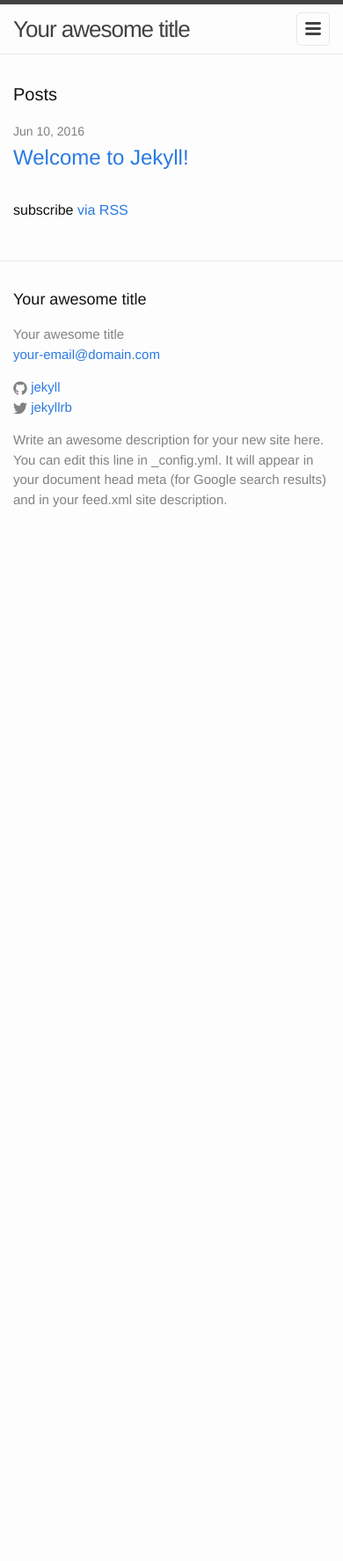
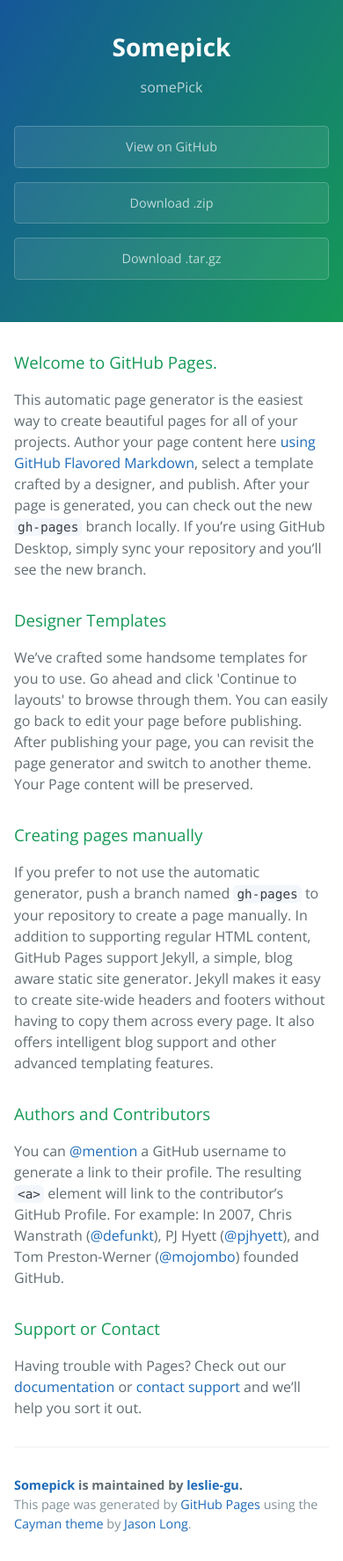
Before and after one commit to leslie-gu/somePick, a Jekyll site: the page index.html, which Jekyll copies as it is, in a window 390 px wide. Shown: the whole page at 88% size. Built offline with Jekyll 4.4.1, drawn with Linux system fonts in a browser that asks for light colours; before the commit the page ends 900 px from its top, so only the background shows below that.

Commit message:
Create gh-pages branch via GitHub

```diff
--- a/index.html
+++ b/index.html
@@ -1,23 +1,57 @@
----
-layout: default
----
+<!DOCTYPE html>
+<html lang="en-us">
+  <head>
+    <meta charset="UTF-8">
+    <title>Somepick by leslie-gu</title>
+    <meta name="viewport" content="width=device-width, initial-scale=1">
+    <link rel="stylesheet" type="text/css" href="stylesheets/normalize.css" media="screen">
+    <link href='https://fonts.googleapis.com/css?family=Open+Sans:400,700' rel='stylesheet' type='text/css'>
+    <link rel="stylesheet" type="text/css" href="stylesheets/stylesheet.css" media="screen">
+    <link rel="stylesheet" type="text/css" href="stylesheets/github-light.css" media="screen">
+  </head>
+  <body>
+    <section class="page-header">
+      <h1 class="project-name">Somepick</h1>
+      <h2 class="project-tagline">somePick</h2>
+      <a href="https://github.com/leslie-gu/somePick" class="btn">View on GitHub</a>
+      <a href="https://github.com/leslie-gu/somePick/zipball/master" class="btn">Download .zip</a>
+      <a href="https://github.com/leslie-gu/somePick/tarball/master" class="btn">Download .tar.gz</a>
+    </section>
 
-<div class="home">
+    <section class="main-content">
+      <h3>
+<a id="welcome-to-github-pages" class="anchor" href="#welcome-to-github-pages" aria-hidden="true"><span aria-hidden="true" class="octicon octicon-link"></span></a>Welcome to GitHub Pages.</h3>
 
-  <h1 class="page-heading">Posts</h1>
+<p>This automatic page generator is the easiest way to create beautiful pages for all of your projects. Author your page content here <a href="https://guides.github.com/features/mastering-markdown/">using GitHub Flavored Markdown</a>, select a template crafted by a designer, and publish. After your page is generated, you can check out the new <code>gh-pages</code> branch locally. If you’re using GitHub Desktop, simply sync your repository and you’ll see the new branch.</p>
 
-  <ul class="post-list">
-    {% for post in site.posts %}
-      <li>
-        <span class="post-meta">{{ post.date | date: "%b %-d, %Y" }}</span>
+<h3>
+<a id="designer-templates" class="anchor" href="#designer-templates" aria-hidden="true"><span aria-hidden="true" class="octicon octicon-link"></span></a>Designer Templates</h3>
 
-        <h2>
-          <a class="post-link" href="{{ post.url | prepend: site.baseurl }}">{{ post.title }}</a>
-        </h2>
-      </li>
-    {% endfor %}
-  </ul>
+<p>We’ve crafted some handsome templates for you to use. Go ahead and click 'Continue to layouts' to browse through them. You can easily go back to edit your page before publishing. After publishing your page, you can revisit the page generator and switch to another theme. Your Page content will be preserved.</p>
 
-  <p class="rss-subscribe">subscribe <a href="{{ "/feed.xml" | prepend: site.baseurl }}">via RSS</a></p>
+<h3>
+<a id="creating-pages-manually" class="anchor" href="#creating-pages-manually" aria-hidden="true"><span aria-hidden="true" class="octicon octicon-link"></span></a>Creating pages manually</h3>
 
-</div>
+<p>If you prefer to not use the automatic generator, push a branch named <code>gh-pages</code> to your repository to create a page manually. In addition to supporting regular HTML content, GitHub Pages support Jekyll, a simple, blog aware static site generator. Jekyll makes it easy to create site-wide headers and footers without having to copy them across every page. It also offers intelligent blog support and other advanced templating features.</p>
+
+<h3>
+<a id="authors-and-contributors" class="anchor" href="#authors-and-contributors" aria-hidden="true"><span aria-hidden="true" class="octicon octicon-link"></span></a>Authors and Contributors</h3>
+
+<p>You can <a href="https://help.github.com/articles/basic-writing-and-formatting-syntax/#mentioning-users-and-teams" class="user-mention">@mention</a> a GitHub username to generate a link to their profile. The resulting <code>&lt;a&gt;</code> element will link to the contributor’s GitHub Profile. For example: In 2007, Chris Wanstrath (<a href="https://github.com/defunkt" class="user-mention">@defunkt</a>), PJ Hyett (<a href="https://github.com/pjhyett" class="user-mention">@pjhyett</a>), and Tom Preston-Werner (<a href="https://github.com/mojombo" class="user-mention">@mojombo</a>) founded GitHub.</p>
+
+<h3>
+<a id="support-or-contact" class="anchor" href="#support-or-contact" aria-hidden="true"><span aria-hidden="true" class="octicon octicon-link"></span></a>Support or Contact</h3>
+
+<p>Having trouble with Pages? Check out our <a href="https://help.github.com/pages">documentation</a> or <a href="https://github.com/contact">contact support</a> and we’ll help you sort it out.</p>
+
+      <footer class="site-footer">
+        <span class="site-footer-owner"><a href="https://github.com/leslie-gu/somePick">Somepick</a> is maintained by <a href="https://github.com/leslie-gu">leslie-gu</a>.</span>
+
+        <span class="site-footer-credits">This page was generated by <a href="https://pages.github.com">GitHub Pages</a> using the <a href="https://github.com/jasonlong/cayman-theme">Cayman theme</a> by <a href="https://twitter.com/jasonlong">Jason Long</a>.</span>
+      </footer>
+
+    </section>
+
+
+  </body>
+</html>
--- /dev/null
+++ b/stylesheets/github-light.css
@@ -0,0 +1,123 @@
+/*
+The MIT License (MIT)
+
+Copyright (c) 2015 GitHub, Inc.
+
+Permission is hereby granted, free of charge, to any person obtaining a copy
+of this software and associated documentation files (the "Software"), to deal
+in the Software without restriction, including without limitation the rights
+to use, copy, modify, merge, publish, distribute, sublicense, and/or sell
+copies of the Software, and to permit persons to whom the Software is
+furnished to do so, subject to the following conditions:
+
+The above copyright notice and this permission notice shall be included in all
+copies or substantial portions of the Software.
+
+THE SOFTWARE IS PROVIDED "AS IS", WITHOUT WARRANTY OF ANY KIND, EXPRESS OR
+IMPLIED, INCLUDING BUT NOT LIMITED TO THE WARRANTIES OF MERCHANTABILITY,
+FITNESS FOR A PARTICULAR PURPOSE AND NONINFRINGEMENT. IN NO EVENT SHALL THE
+AUTHORS OR COPYRIGHT HOLDERS BE LIABLE FOR ANY CLAIM, DAMAGES OR OTHER
+LIABILITY, WHETHER IN AN ACTION OF CONTRACT, TORT OR OTHERWISE, ARISING FROM,
+OUT OF OR IN CONNECTION WITH THE SOFTWARE OR THE USE OR OTHER DEALINGS IN THE
+SOFTWARE.
+
+*/
+
+.pl-c /* comment */ {
+  color: #969896;
+}
+
+.pl-c1      /* constant, markup.raw, meta.diff.header, meta.module-reference, meta.property-name, support, support.constant, support.variable, variable.other.constant */,
+.pl-s .pl-v /* string variable */ {
+  color: #0086b3;
+}
+
+.pl-e  /* entity */,
+.pl-en /* entity.name */ {
+  color: #795da3;
+}
+
+.pl-s .pl-s1 /* string source */,
+.pl-smi      /* storage.modifier.import, storage.modifier.package, storage.type.java, variable.other, variable.parameter.function */ {
+  color: #333;
+}
+
+.pl-ent /* entity.name.tag */ {
+  color: #63a35c;
+}
+
+.pl-k /* keyword, storage, storage.type */ {
+  color: #a71d5d;
+}
+
+.pl-pds              /* punctuation.definition.string, string.regexp.character-class */,
+.pl-s                /* string */,
+.pl-s .pl-pse .pl-s1 /* string punctuation.section.embedded source */,
+.pl-sr               /* string.regexp */,
+.pl-sr .pl-cce       /* string.regexp constant.character.escape */,
+.pl-sr .pl-sra       /* string.regexp string.regexp.arbitrary-repitition */,
+.pl-sr .pl-sre       /* string.regexp source.ruby.embedded */ {
+  color: #183691;
+}
+
+.pl-v /* variable */ {
+  color: #ed6a43;
+}
+
+.pl-id /* invalid.deprecated */ {
+  color: #b52a1d;
+}
+
+.pl-ii /* invalid.illegal */ {
+  background-color: #b52a1d;
+  color: #f8f8f8;
+}
+
+.pl-sr .pl-cce /* string.regexp constant.character.escape */ {
+  color: #63a35c;
+  font-weight: bold;
+}
+
+.pl-ml /* markup.list */ {
+  color: #693a17;
+}
+
+.pl-mh        /* markup.heading */,
+.pl-mh .pl-en /* markup.heading entity.name */,
+.pl-ms        /* meta.separator */ {
+  color: #1d3e81;
+  font-weight: bold;
+}
+
+.pl-mq /* markup.quote */ {
+  color: #008080;
+}
+
+.pl-mi /* markup.italic */ {
+  color: #333;
+  font-style: italic;
+}
+
+.pl-mb /* markup.bold */ {
+  color: #333;
+  font-weight: bold;
+}
+
+.pl-md /* markup.deleted, meta.diff.header.from-file */ {
+  background-color: #ffecec;
+  color: #bd2c00;
+}
+
+.pl-mi1 /* markup.inserted, meta.diff.header.to-file */ {
+  background-color: #eaffea;
+  color: #55a532;
+}
+
+.pl-mdr /* meta.diff.range */ {
+  color: #795da3;
+  font-weight: bold;
+}
+
+.pl-mo /* meta.output */ {
+  color: #1d3e81;
+}
--- /dev/null
+++ b/stylesheets/stylesheet.css
@@ -0,0 +1,245 @@
+* {
+  box-sizing: border-box; }
+
+body {
+  padding: 0;
+  margin: 0;
+  font-family: "Open Sans", "Helvetica Neue", Helvetica, Arial, sans-serif;
+  font-size: 16px;
+  line-height: 1.5;
+  color: #606c71; }
+
+a {
+  color: #1e6bb8;
+  text-decoration: none; }
+  a:hover {
+    text-decoration: underline; }
+
+.btn {
+  display: inline-block;
+  margin-bottom: 1rem;
+  color: rgba(255, 255, 255, 0.7);
+  background-color: rgba(255, 255, 255, 0.08);
+  border-color: rgba(255, 255, 255, 0.2);
+  border-style: solid;
+  border-width: 1px;
+  border-radius: 0.3rem;
+  transition: color 0.2s, background-color 0.2s, border-color 0.2s; }
+  .btn + .btn {
+    margin-left: 1rem; }
+
+.btn:hover {
+  color: rgba(255, 255, 255, 0.8);
+  text-decoration: none;
+  background-color: rgba(255, 255, 255, 0.2);
+  border-color: rgba(255, 255, 255, 0.3); }
+
+@media screen and (min-width: 64em) {
+  .btn {
+    padding: 0.75rem 1rem; } }
+
+@media screen and (min-width: 42em) and (max-width: 64em) {
+  .btn {
+    padding: 0.6rem 0.9rem;
+    font-size: 0.9rem; } }
+
+@media screen and (max-width: 42em) {
+  .btn {
+    display: block;
+    width: 100%;
+    padding: 0.75rem;
+    font-size: 0.9rem; }
+    .btn + .btn {
+      margin-top: 1rem;
+      margin-left: 0; } }
+
+.page-header {
+  color: #fff;
+  text-align: center;
+  background-color: #159957;
+  background-image: linear-gradient(120deg, #155799, #159957); }
+
+@media screen and (min-width: 64em) {
+  .page-header {
+    padding: 5rem 6rem; } }
+
+@media screen and (min-width: 42em) and (max-width: 64em) {
+  .page-header {
+    padding: 3rem 4rem; } }
+
+@media screen and (max-width: 42em) {
+  .page-header {
+    padding: 2rem 1rem; } }
+
+.project-name {
+  margin-top: 0;
+  margin-bottom: 0.1rem; }
+
+@media screen and (min-width: 64em) {
+  .project-name {
+    font-size: 3.25rem; } }
+
+@media screen and (min-width: 42em) and (max-width: 64em) {
+  .project-name {
+    font-size: 2.25rem; } }
+
+@media screen and (max-width: 42em) {
+  .project-name {
+    font-size: 1.75rem; } }
+
+.project-tagline {
+  margin-bottom: 2rem;
+  font-weight: normal;
+  opacity: 0.7; }
+
+@media screen and (min-width: 64em) {
+  .project-tagline {
+    font-size: 1.25rem; } }
+
+@media screen and (min-width: 42em) and (max-width: 64em) {
+  .project-tagline {
+    font-size: 1.15rem; } }
+
+@media screen and (max-width: 42em) {
+  .project-tagline {
+    font-size: 1rem; } }
+
+.main-content :first-child {
+  margin-top: 0; }
+.main-content img {
+  max-width: 100%; }
+.main-content h1, .main-content h2, .main-content h3, .main-content h4, .main-content h5, .main-content h6 {
+  margin-top: 2rem;
+  margin-bottom: 1rem;
+  font-weight: normal;
+  color: #159957; }
+.main-content p {
+  margin-bottom: 1em; }
+.main-content code {
+  padding: 2px 4px;
+  font-family: Consolas, "Liberation Mono", Menlo, Courier, monospace;
+  font-size: 0.9rem;
+  color: #383e41;
+  background-color: #f3f6fa;
+  border-radius: 0.3rem; }
+.main-content pre {
+  padding: 0.8rem;
+  margin-top: 0;
+  margin-bottom: 1rem;
+  font: 1rem Consolas, "Liberation Mono", Menlo, Courier, monospace;
+  color: #567482;
+  word-wrap: normal;
+  background-color: #f3f6fa;
+  border: solid 1px #dce6f0;
+  border-radius: 0.3rem; }
+  .main-content pre > code {
+    padding: 0;
+    margin: 0;
+    font-size: 0.9rem;
+    color: #567482;
+    word-break: normal;
+    white-space: pre;
+    background: transparent;
+    border: 0; }
+.main-content .highlight {
+  margin-bottom: 1rem; }
+  .main-content .highlight pre {
+    margin-bottom: 0;
+    word-break: normal; }
+.main-content .highlight pre, .main-content pre {
+  padding: 0.8rem;
+  overflow: auto;
+  font-size: 0.9rem;
+  line-height: 1.45;
+  border-radius: 0.3rem; }
+.main-content pre code, .main-content pre tt {
+  display: inline;
+  max-width: initial;
+  padding: 0;
+  margin: 0;
+  overflow: initial;
+  line-height: inherit;
+  word-wrap: normal;
+  background-color: transparent;
+  border: 0; }
+  .main-content pre code:before, .main-content pre code:after, .main-content pre tt:before, .main-content pre tt:after {
+    content: normal; }
+.main-content ul, .main-content ol {
+  margin-top: 0; }
+.main-content blockquote {
+  padding: 0 1rem;
+  margin-left: 0;
+  color: #819198;
+  border-left: 0.3rem solid #dce6f0; }
+  .main-content blockquote > :first-child {
+    margin-top: 0; }
+  .main-content blockquote > :last-child {
+    margin-bottom: 0; }
+.main-content table {
+  display: block;
+  width: 100%;
+  overflow: auto;
+  word-break: normal;
+  word-break: keep-all; }
+  .main-content table th {
+    font-weight: bold; }
+  .main-content table th, .main-content table td {
+    padding: 0.5rem 1rem;
+    border: 1px solid #e9ebec; }
+.main-content dl {
+  padding: 0; }
+  .main-content dl dt {
+    padding: 0;
+    margin-top: 1rem;
+    font-size: 1rem;
+    font-weight: bold; }
+  .main-content dl dd {
+    padding: 0;
+    margin-bottom: 1rem; }
+.main-content hr {
+  height: 2px;
+  padding: 0;
+  margin: 1rem 0;
+  background-color: #eff0f1;
+  border: 0; }
+
+@media screen and (min-width: 64em) {
+  .main-content {
+    max-width: 64rem;
+    padding: 2rem 6rem;
+    margin: 0 auto;
+    font-size: 1.1rem; } }
+
+@media screen and (min-width: 42em) and (max-width: 64em) {
+  .main-content {
+    padding: 2rem 4rem;
+    font-size: 1.1rem; } }
+
+@media screen and (max-width: 42em) {
+  .main-content {
+    padding: 2rem 1rem;
+    font-size: 1rem; } }
+
+.site-footer {
+  padding-top: 2rem;
+  margin-top: 2rem;
+  border-top: solid 1px #eff0f1; }
+
+.site-footer-owner {
+  display: block;
+  font-weight: bold; }
+
+.site-footer-credits {
+  color: #819198; }
+
+@media screen and (min-width: 64em) {
+  .site-footer {
+    font-size: 1rem; } }
+
+@media screen and (min-width: 42em) and (max-width: 64em) {
+  .site-footer {
+    font-size: 1rem; } }
+
+@media screen and (max-width: 42em) {
+  .site-footer {
+    font-size: 0.9rem; } }
```
Also changed, not shown: params.json (added, +6 -0 lines), stylesheets/normalize.css (added).
